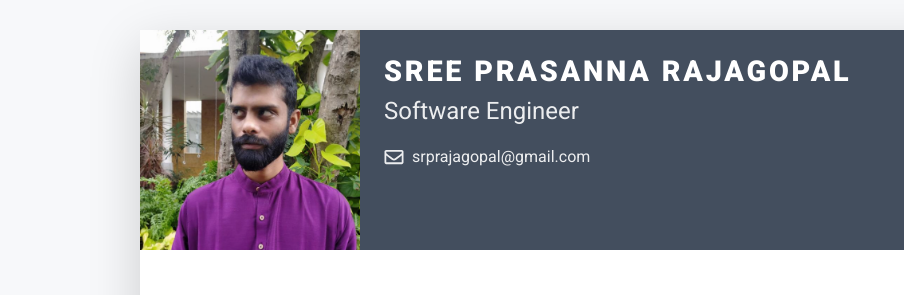
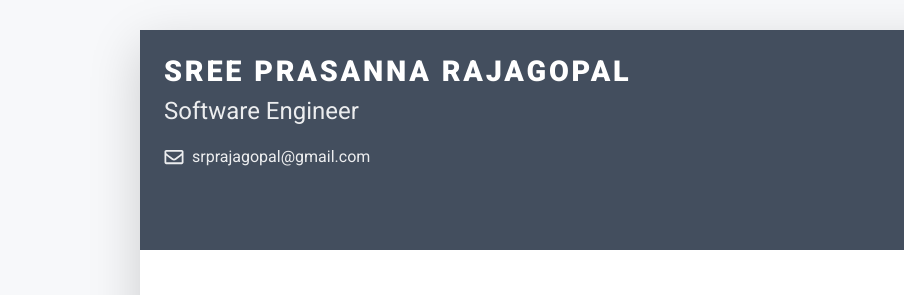
Before and after one commit to sprjg/sprjg.github.io, a plain HTML site: page index.html in a window 1280 px wide. Shown: the top 295 px of the page, 0-904 px from the left. Drawn offline with Linux system fonts and the light colour scheme.

Commit message:
Update index.html

```diff
--- a/index.html
+++ b/index.html
@@ -30,7 +30,6 @@
       <div class="resume-wrapper-inner mx-auto text-left bg-white shadow-lg">
         <header class="resume-header pt-4 pt-md-0">
           <div class="media flex-column flex-md-row">
-            <img class="mr-3 .d-print-none img-fluid picture mx-auto" src="assets/images/prasanna.jpeg" alt="">
             <div class="media-body p-4 d-flex flex-column flex-md-row mx-auto mx-lg-0">
               <div class="primary-info">
                 <h1 class="name mt-0 mb-1 text-white text-uppercase text-uppercase">Sree Prasanna Rajagopal</h1>
```
